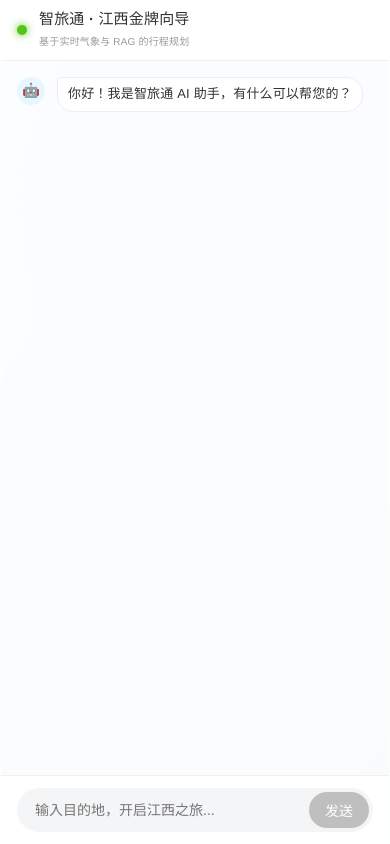
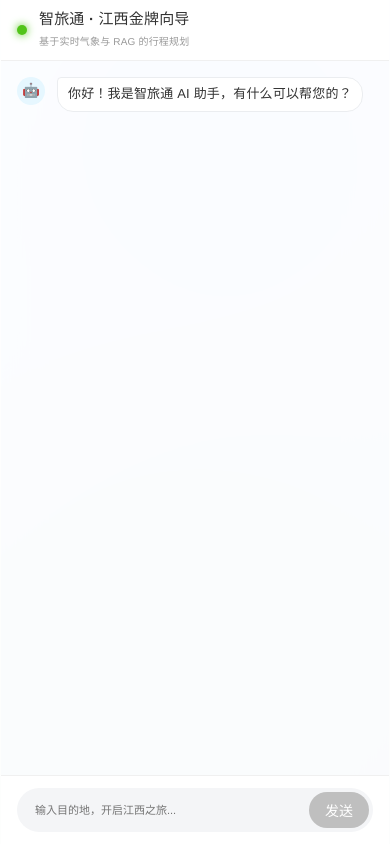
Before and after one commit to xllllli/-, a Vue app: page / in a window 390 px wide. Built offline with nearby package versions, Linux system fonts and the light colour scheme.

Commit message:
缩小手机端输入框字体大小

```diff
--- a/src/components/agent.vue
+++ b/src/components/agent.vue
@@ -419,6 +419,7 @@ input {
     left: 20px;
     width: 180px;
   }
+
 }
 
 /* 手机设备 (小于 768px) */
@@ -470,7 +471,7 @@ input {
   }
 
   input {
-    font-size: 14px;
+    font-size: 12px;
   }
 
   .send-btn {
@@ -510,5 +511,8 @@ input {
     padding: 6px 10px;
     font-size: 11px;
   }
+  input {
+    font-size: 11px;  /* 从 14px 改为 12px */
+  }
 }
 </style>
```
